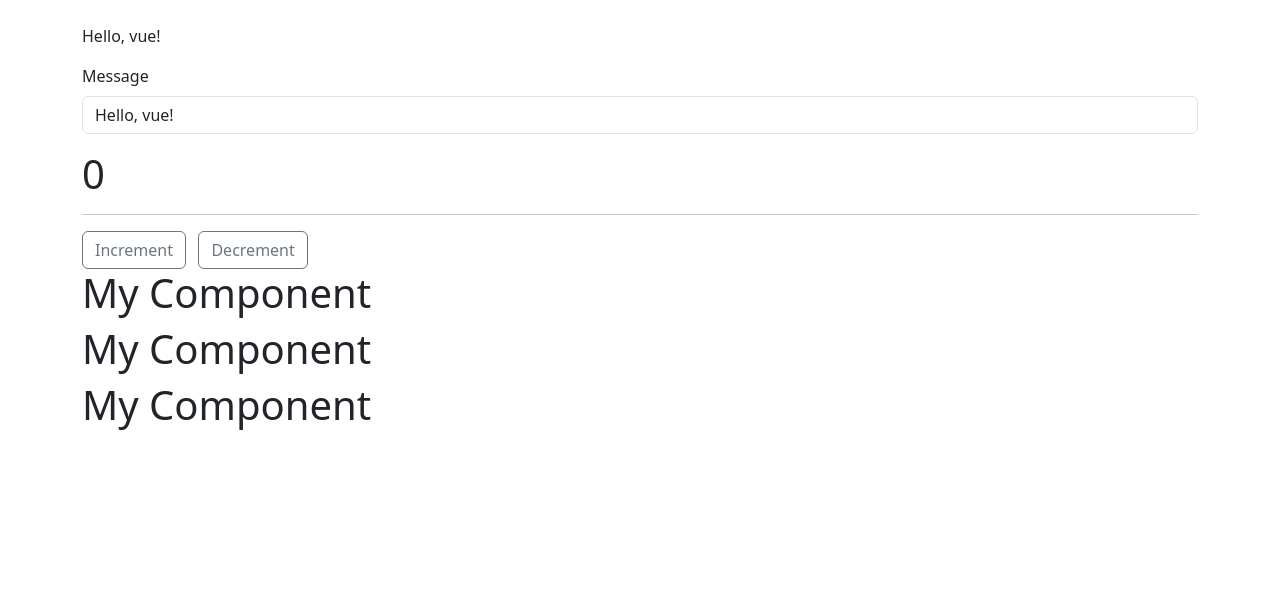
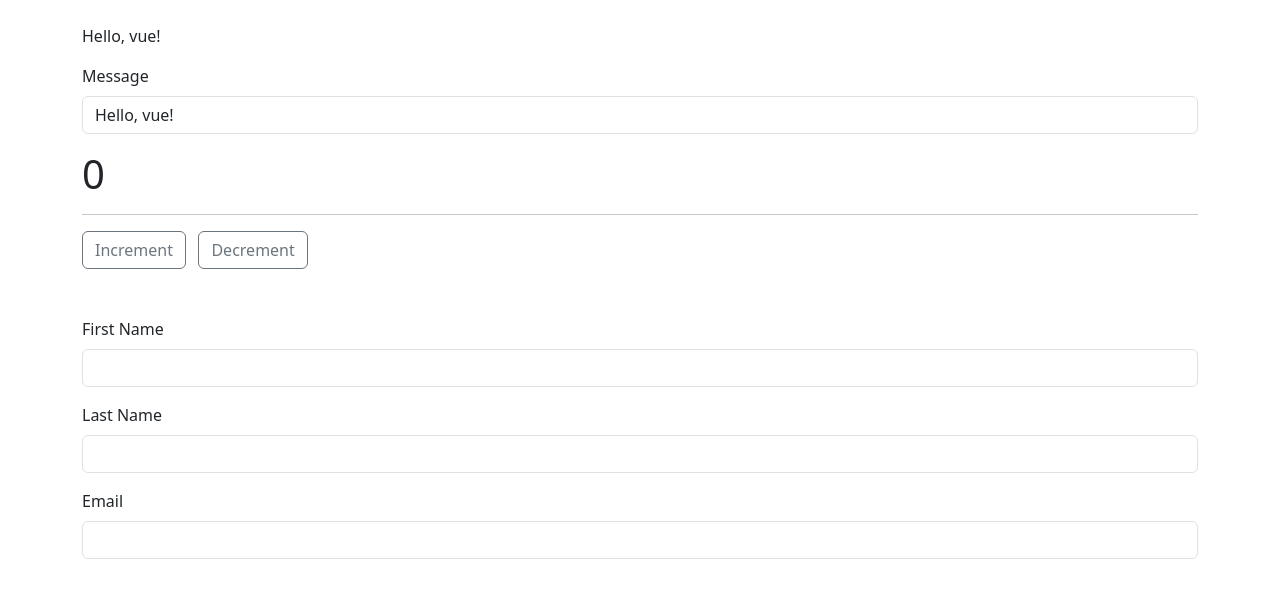
Before and after one commit to sandalu95/vue-course, a plain HTML site: page index.html in a window 1280 px wide. Drawn offline with nearby package versions, Linux system fonts and the light colour scheme.

Commit message:
reusable input component

```diff
--- a/index.html
+++ b/index.html
@@ -38,9 +38,10 @@
         </div>
         <div class="row">
             <div class="col">
-                <my-component></my-component>
-                <my-component></my-component>
-                <my-component></my-component>
+                <form class="needs-validation mt-5" novalidate>
+                    <text-input name="first-name" type="text" label="First Name"></text-input>
+                    <text-input name="last-name" type="text" label="Last Name"></text-input>
+                    <text-input name="email" type="email" label="Email"></text-input>
             </div>
         </div>
     </div>
@@ -52,10 +53,33 @@
             message: "Hello, vue!"
         }
 
-        const myComponent = {
-            props: [],
+        const TextInput = {
+            props: {
+                name: String,
+                type: String,
+                label: String,
+                placeholder: String,
+                required: String,
+                min: String,
+                max: String,
+                value: String
+            },
             template: `
-                <h1>My Component</h1>
+                <div class="mb-3">
+                    <label :for="name" class="form-label">
+                        {{ label }}
+                    </label>
+                    <input
+                        :value="value"
+                        :type="type"
+                        :name="name"
+                        :id="name"
+                        :placeholder="placeholder"
+                        :required="required"
+                        :min="min"
+                        :max="max"
+                        class="form-control">
+                </div>
             `
         }
 
@@ -72,7 +96,7 @@
                 },
             },
             components: {
-                myComponent
+                TextInput
             }
         }).mount('#app');
     </script>
```
